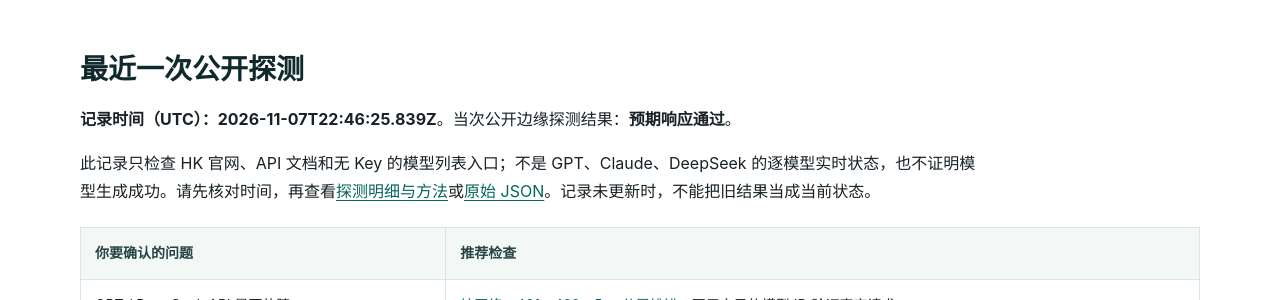
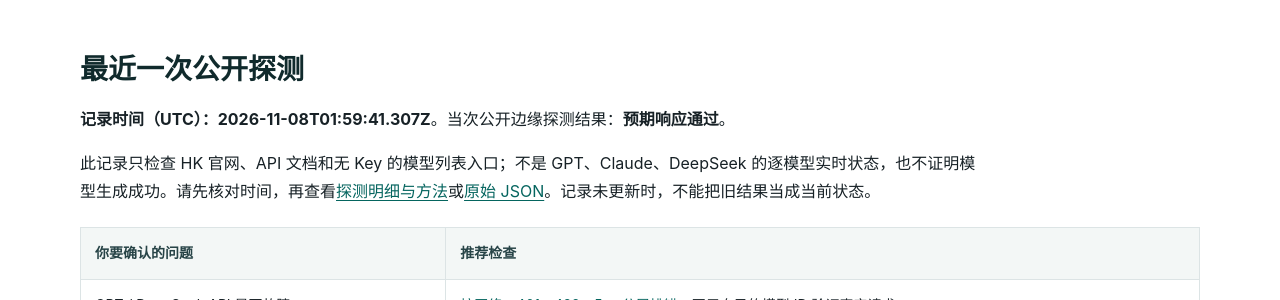
Before and after one commit to KKWANG4444/api-status, a Jekyll site: the page built from index.md, in a window 1280 px wide and 900 px high, scrolled down 364 px. Shown: the part 151-451 px from the top of the window. Built offline with Jekyll 4.4.1, drawn with Linux system fonts in a browser that asks for light colours.

Commit message:
chore: update public edge status

```diff
--- a/_data/status.json
+++ b/_data/status.json
@@ -1,7 +1,7 @@
 {
   "status": "operational",
-  "checked_at": "2026-11-07T22:46:25.839Z",
-  "duration_ms": 497,
+  "checked_at": "2026-11-08T01:59:41.307Z",
+  "duration_ms": 649,
   "overall": true,
   "components": [
     {
@@ -10,7 +10,7 @@
       "url": "https://www.aifast.hk/",
       "ok": true,
       "status": 200,
-      "elapsed_ms": 319,
+      "elapsed_ms": 602,
       "content_type": "text/html; charset=utf-8",
       "detail": "Expected public edge response"
     },
@@ -20,7 +20,7 @@
       "url": "https://api.aifast.hk/",
       "ok": true,
       "status": 200,
-      "elapsed_ms": 409,
+      "elapsed_ms": 234,
       "content_type": "text/html",
       "detail": "Expected public edge response"
     },
@@ -30,7 +30,7 @@
       "url": "https://www.aifast.hk/v1/models",
       "ok": true,
       "status": 401,
-      "elapsed_ms": 306,
+      "elapsed_ms": 596,
       "content_type": "application/json; charset=utf-8",
       "detail": "Expected public edge response"
     }
--- a/data/status.json
+++ b/data/status.json
@@ -1,7 +1,7 @@
 {
   "status": "operational",
-  "checked_at": "2026-11-07T22:46:25.839Z",
-  "duration_ms": 497,
+  "checked_at": "2026-11-08T01:59:41.307Z",
+  "duration_ms": 649,
   "overall": true,
   "components": [
     {
@@ -10,7 +10,7 @@
       "url": "https://www.aifast.hk/",
       "ok": true,
       "status": 200,
-      "elapsed_ms": 319,
+      "elapsed_ms": 602,
       "content_type": "text/html; charset=utf-8",
       "detail": "Expected public edge response"
     },
@@ -20,7 +20,7 @@
       "url": "https://api.aifast.hk/",
       "ok": true,
       "status": 200,
-      "elapsed_ms": 409,
+      "elapsed_ms": 234,
       "content_type": "text/html",
       "detail": "Expected public edge response"
     },
@@ -30,7 +30,7 @@
       "url": "https://www.aifast.hk/v1/models",
       "ok": true,
       "status": 401,
-      "elapsed_ms": 306,
+      "elapsed_ms": 596,
       "content_type": "application/json; charset=utf-8",
       "detail": "Expected public edge response"
     }
```
